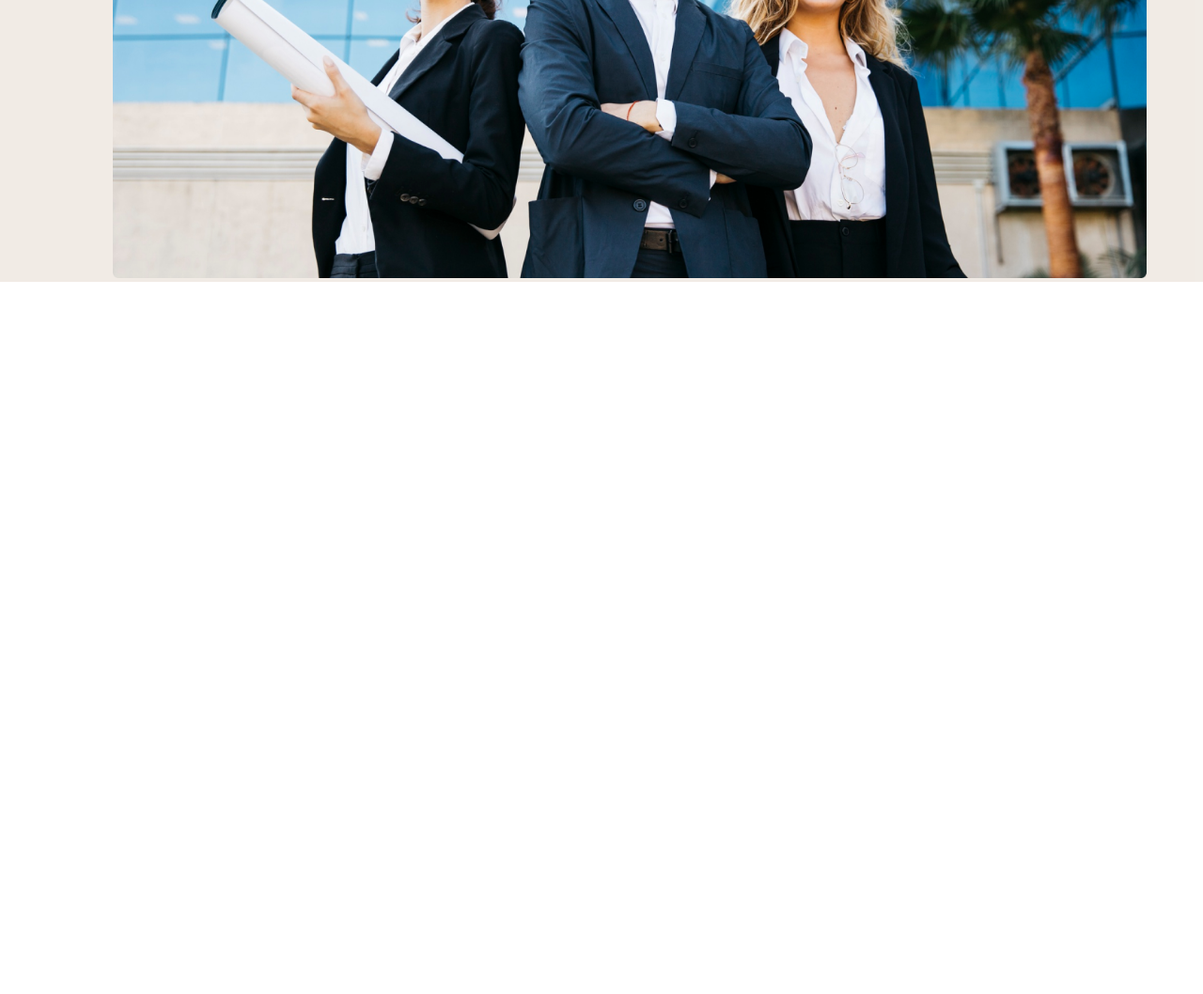
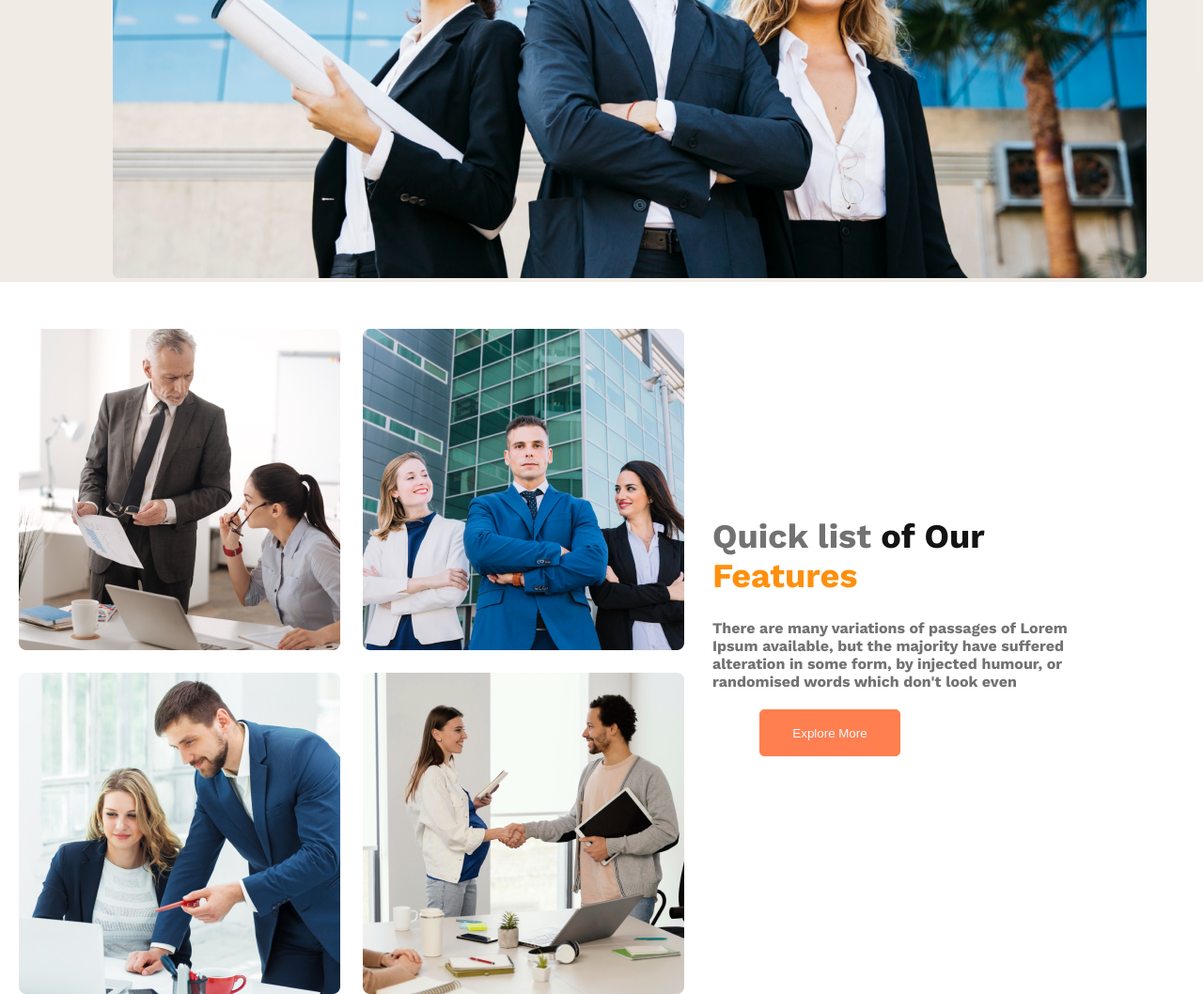
Before and after one commit to mohsin6862/Assignment-02, a plain HTML site: page index.html in a window 1280 px wide. Shown: the part 684-1742 px from the top of the page at 94% size. Before the commit the page ends 984 px from the top, so only its background shows below. Drawn offline with nearby package versions, Linux system fonts and the light colour scheme.

Commit message:
features-section-added

```diff
--- a/index.html
+++ b/index.html
@@ -63,6 +63,21 @@
 
     <main>
 
+        <div class="features-container">
+            <div class="features-images">
+                <img src="images/team1.png" alt="">
+                <img src="images/team2.png" alt="">
+                <img src="images/team3.png" alt="">
+                <img src="images/team4.png" alt="">
+
+            </div>
+            <div class="features-info">
+                <h3 class="features-info-title"><span style="color: #727272;">Quick list</span> of Our <br><span style="color: #FF900E;">Features</span></h3>
+                <p class="features-info-description">There are many variations of passages of Lorem Ipsum available, but the majority have suffered alteration in some form, by injected humour, or randomised words which don't look even</p>
+                <button class="btn2"> Explore More</button>
+            </div>
+        </div>
+
 
 
     </main>
--- a/styles.css
+++ b/styles.css
@@ -60,6 +60,7 @@ li{
   padding-top: 10px;
   font-size: 48px;
   color: #131313;
+  font-weight: 700;
   font-family: Work Sans;
 
 
@@ -68,6 +69,7 @@ li{
     text-align: center;
     padding-top: 15px;
     color: #727272;
+    font-family: Work Sans;
 
  }
  .btn1{
@@ -96,3 +98,65 @@ li{
     left: 120px;
 
  }
+
+
+ /* features section */
+
+ .features-container{
+    display: flex;
+    margin-top: 50px;
+
+ }
+ .features-images{
+    display: grid;
+    grid-template-columns: repeat(2, 1fr);
+    row-gap: 24px;
+    column-gap: 24px;
+    padding-left: 20px;
+ }
+ .features-images>img{
+    width: 342px;
+    height: 342px;
+
+ }
+ .features-info{
+    width: 400px;
+    height: 300px;
+    position: relative;
+    top: 200px;
+    left: 30px;
+
+ }
+ .features-info-title{
+    color: #131313;
+    font-family: Work Sans;
+    text-align: left;
+    font-size: 36px;
+
+
+ }
+ .features-info-description{
+    text-align: left;
+    padding-top: 25px;
+    color: #727272;
+    font-family: Work Sans;
+
+ }
+ .btn2{
+    position: relative;
+   left: 50px;
+   top: 20px;
+   width: 150px;
+   height: 50px;
+   color: aliceblue;
+   background-color: coral;
+   border: 1px solid coral;
+   border-radius: 5px;
+
+
+ }
+ .btn2:hover{
+    background-color:rgb(28, 54, 7);
+    border: 1px solid rgb(15, 58, 17);
+
+}
```
